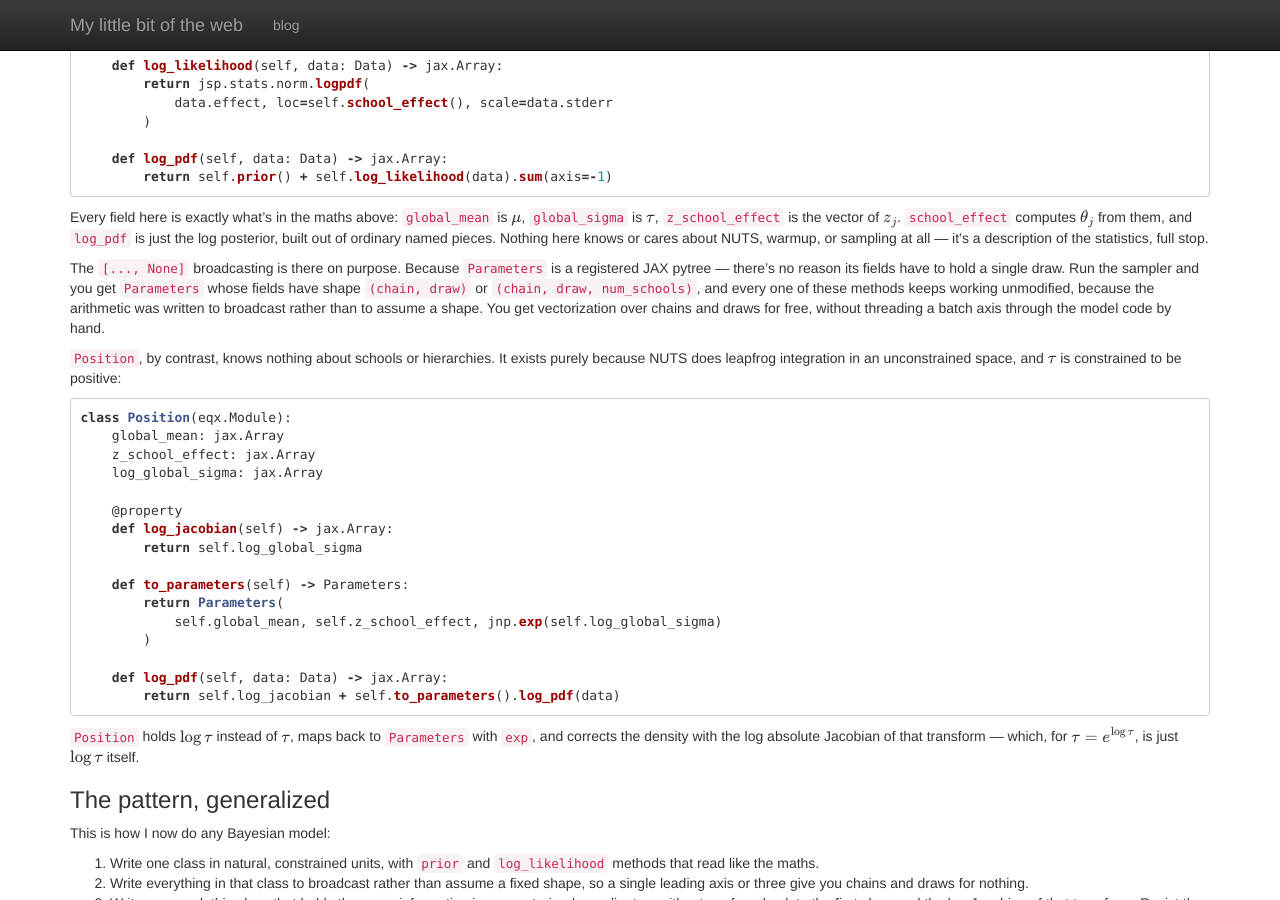
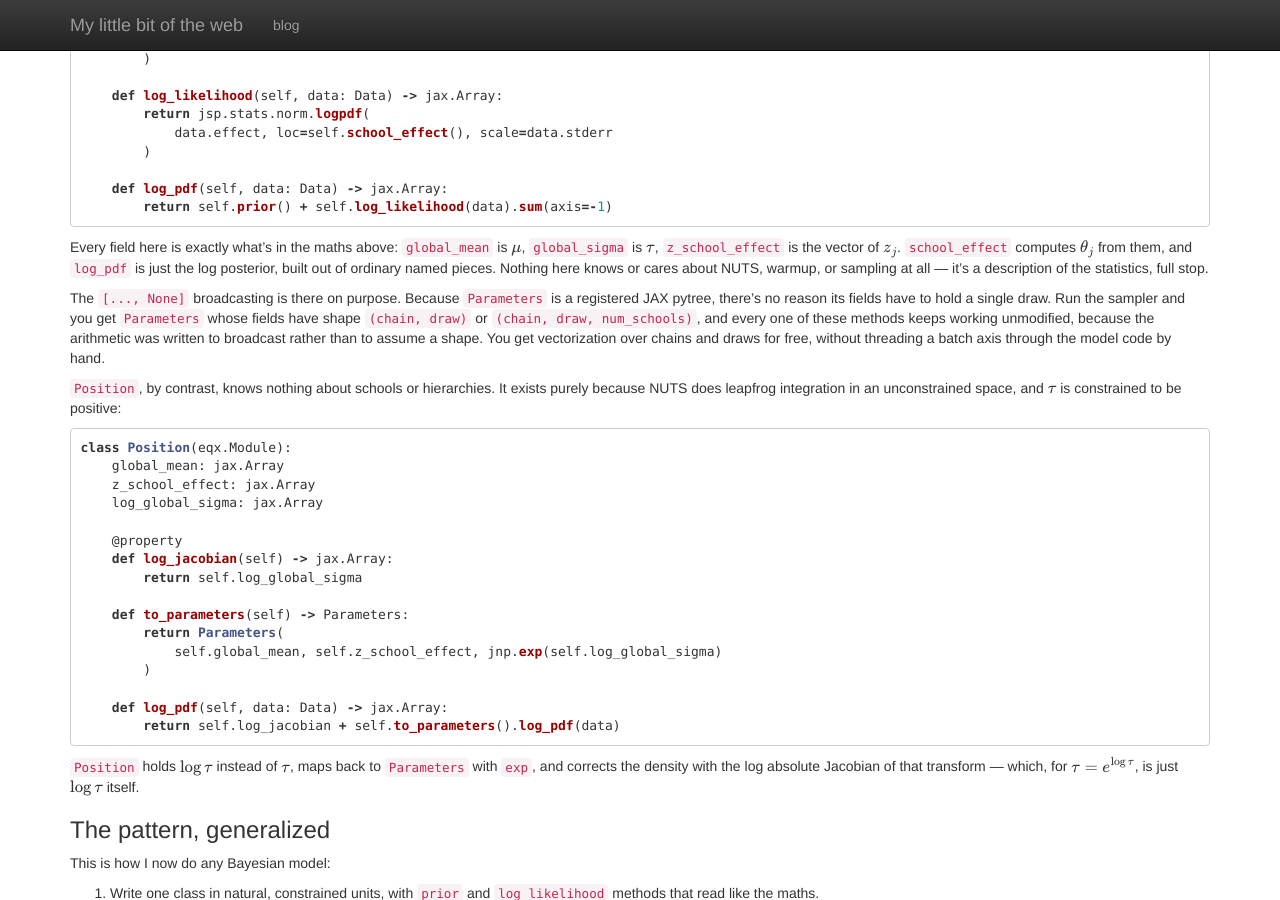
Before and after one commit to pdmetcalfe/pdmetcalfe.github.io, a Jekyll site: the page built from _posts/2026-07-24-why-i-now-do-mcmc-with-blackjax.md, in a window 1280 px wide and 900 px high, scrolled down 946 px. Built offline with Jekyll 4.4.1, drawn with Linux system fonts in a browser that asks for light colours; nearby versions of some CDN libraries; formulas are drawn with MathJax 3; some of the changed text lies outside the part shown.

Commit message:
Add opener line and fix punctuation

```diff
--- a/_posts/2026-07-24-why-i-now-do-mcmc-with-blackjax.md
+++ b/_posts/2026-07-24-why-i-now-do-mcmc-with-blackjax.md
@@ -85,7 +87,7 @@
 sampling at all --- it's a description of the statistics, full stop.
 
 The `[..., None]` broadcasting is there on purpose. Because
-`Parameters` is a registered JAX pytree --- there's no reason its fields
+`Parameters` is a registered JAX pytree, there's no reason its fields
 have to hold a single draw. Run the sampler and you get `Parameters` whose
 fields have shape `(chain, draw)` or `(chain, draw, num_schools)`, and every
 one of these methods keeps working unmodified, because the arithmetic was
```
Also changed, not shown: other parts of _posts/2026-07-24-why-i-now-do-mcmc-with-blackjax.md (+2 -0 lines).
